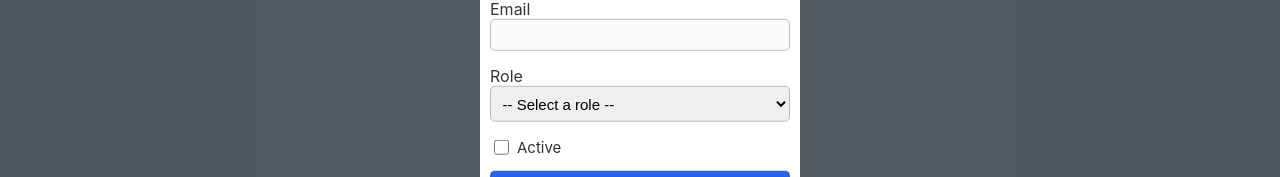
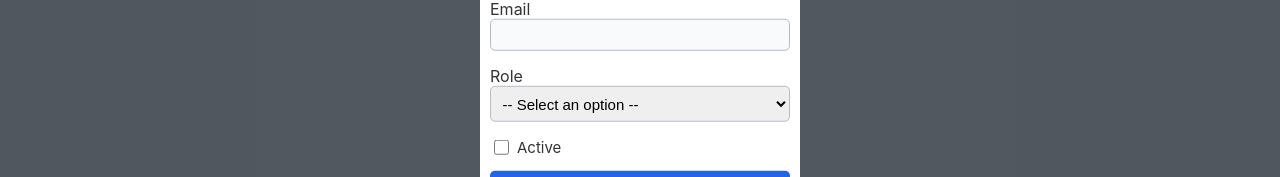
Before and after one commit to ilayda21/evreka-crm, a React (Vite) app: page /new in a window 1280 px wide. Shown: the part 353-530 px from the top of the page. Built offline with nearby package versions, Linux system fonts and the light colour scheme.

Commit message:
feat: add form validation

```diff
--- a/src/components/DropdownInput/DropdownInput.tsx
+++ b/src/components/DropdownInput/DropdownInput.tsx
@@ -12,6 +12,7 @@ interface IProps {
   options: DropdownOption[];
   view?: "vertical" | "horizontal";
   onClick: (value: string) => void;
+  required?: boolean;
 }
 
 const SelectInput = styled.select`
@@ -38,6 +39,7 @@ function DropdownInput({
   onClick,
   value,
   view = "horizontal",
+  required = false,
 }: IProps) {
   const dropdownId = useId();
   return (
@@ -47,9 +49,10 @@ function DropdownInput({
         id={dropdownId}
         value={value}
         onChange={(e) => onClick(e.target.value)}
+        required={required}
       >
         <option value="" disabled hidden>
-          -- Select a role --
+          -- Select an option --
         </option>
         {options.map((option) => (
           <option key={option.key} value={option.key}>
--- a/src/components/UserForm/UserForm.tsx
+++ b/src/components/UserForm/UserForm.tsx
@@ -3,8 +3,6 @@ import styled from "styled-components";
 import DropdownInput from "../DropdownInput";
 import { ROLES } from "../../utils/constants";
 import Checkbox from "../Checkbox";
-
-const Form = styled.form``;
 
 const SubmitButton = styled.button`
   background-color: ${({ theme }) => theme.colors.primary};
@@ -62,7 +60,7 @@ function UserForm({ onSubmit }: IProps) {
   };
 
   return (
-    <Form
+    <form
       onSubmit={(event) => {
         event.preventDefault();
         onSubmit(form);
@@ -86,6 +84,7 @@ function UserForm({ onSubmit }: IProps) {
           value={form.email}
           onChange={handleChange}
           required
+          type="email"
         />
       </LabeledInput>
       <LabeledInput>
@@ -95,6 +94,7 @@ function UserForm({ onSubmit }: IProps) {
           value={form.role}
           options={ROLES.map((role) => ({ key: role, value: role }))}
           view="vertical"
+          required
         />
       </LabeledInput>
 
@@ -105,7 +105,7 @@ function UserForm({ onSubmit }: IProps) {
       />
 
       <SubmitButton type="submit">Save</SubmitButton>
-    </Form>
+    </form>
   );
 }
 
```
